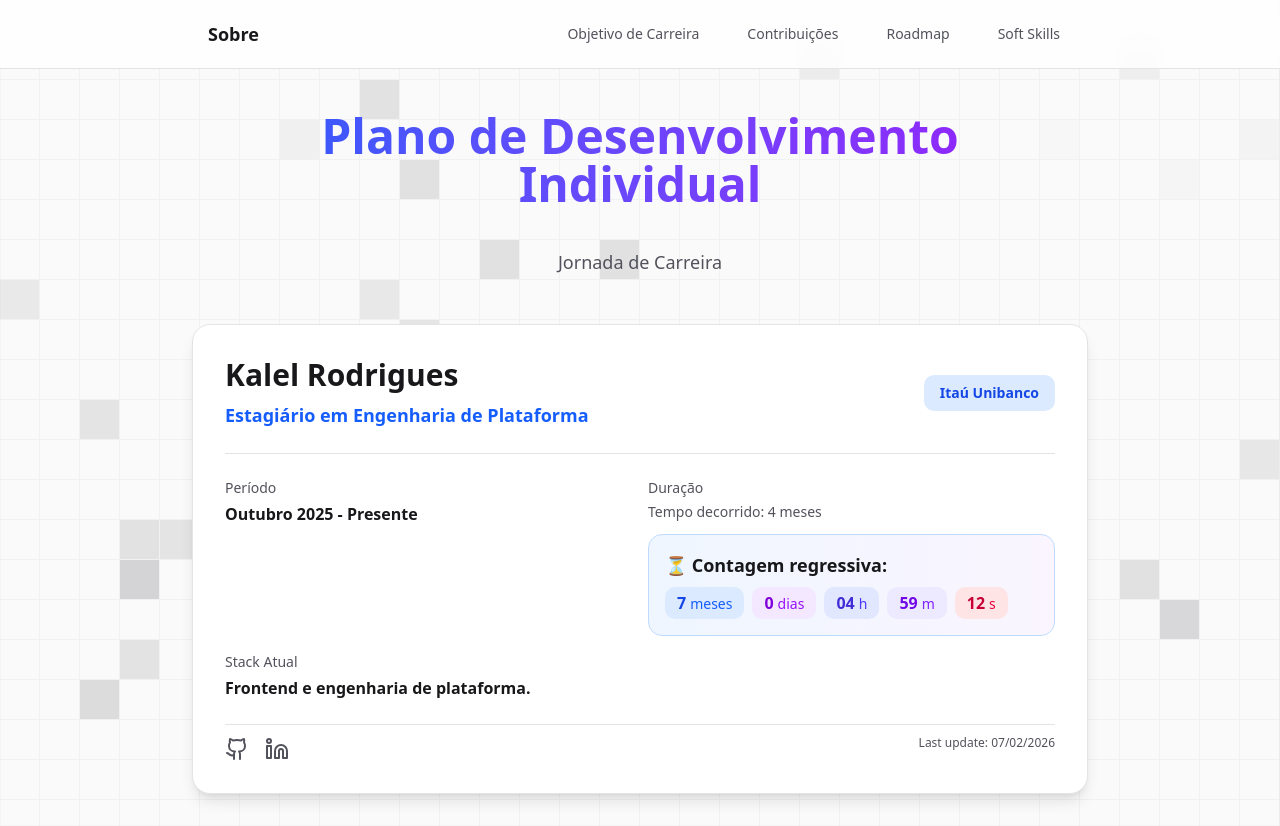
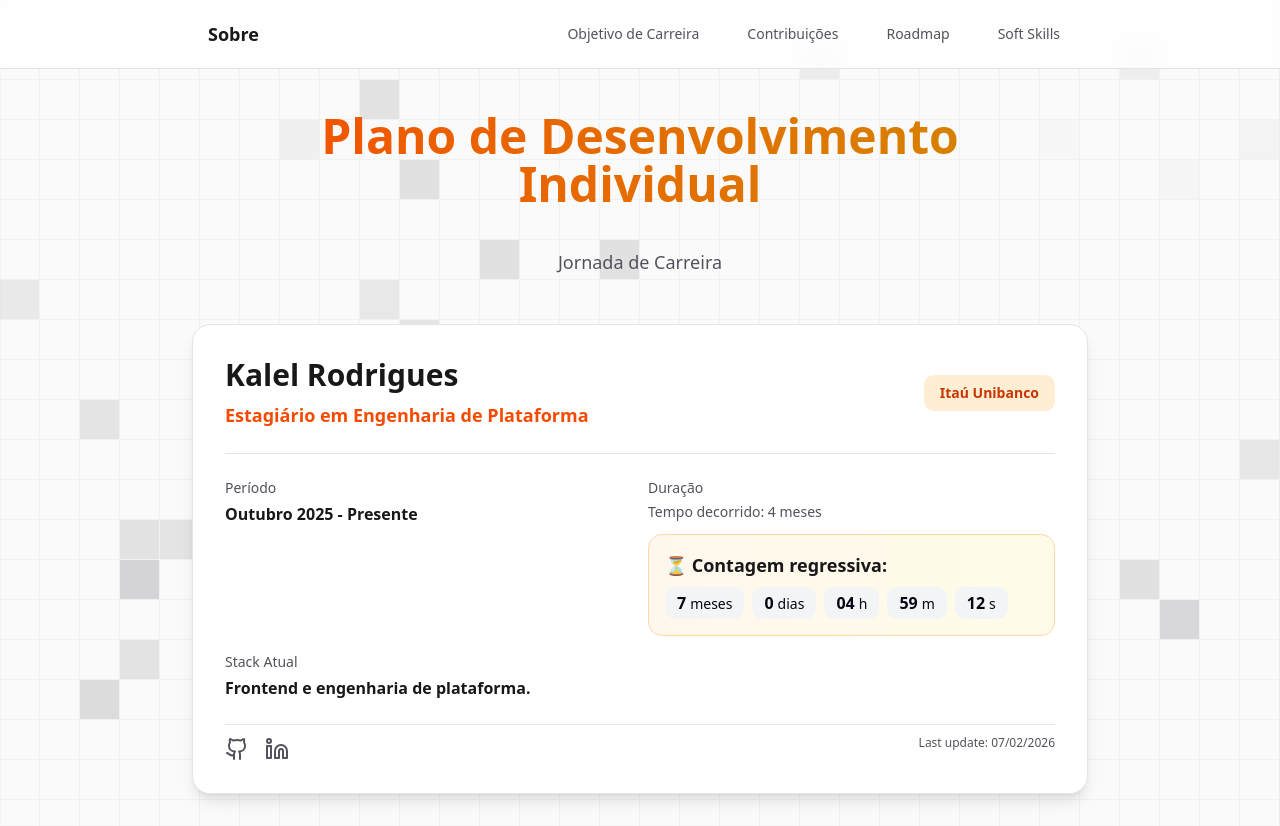
Before and after one commit to kalellz/kalel-pdi-itau, a Next.js app: page / in a window 1280 px wide. Built offline with nearby package versions, Linux system fonts and the light colour scheme.

Commit message:
fix: update app to orange

```diff
--- a/app/contribuicoes/page.tsx
+++ b/app/contribuicoes/page.tsx
@@ -98,7 +98,7 @@ export default function ContribuicoesPage() {
         <div className="flex items-center justify-center w-full">
           <div className="w-full max-w-4xl space-y-8 md:space-y-12 py-8 md:py-12">
           <div className="text-center">
-            <h1 className="px-4 md:p-8 text-3xl sm:text-4xl md:text-5xl font-bold bg-gradient-to-r from-blue-600 to-purple-600 bg-clip-text text-transparent mb-2 dark:from-blue-400 dark:to-purple-400">
+            <h1 className="px-4 md:p-8 text-3xl sm:text-4xl md:text-5xl font-bold bg-gradient-to-r from-orange-600 to-yellow-600 bg-clip-text text-transparent mb-2 dark:from-orange-400 dark:to-yellow-400">
               Principais Contribuições
             </h1>
             <p className="text-base sm:text-lg text-zinc-600 dark:text-zinc-400">Impacto gerado durante o estágio</p>
@@ -132,7 +132,7 @@ export default function ContribuicoesPage() {
                     {contribution.technologies.map((tech, idx) => (
                       <span
                         key={idx}
-                        className="px-2 py-1 bg-purple-100 dark:bg-purple-900/30 text-purple-700 dark:text-purple-300 rounded text-xs font-medium"
+                        className="px-2 py-1 bg-orange-100 dark:bg-orange-900/30 text-red-700 dark:text-red-300 rounded text-xs font-medium"
                       >
                         {tech}
                       </span>
@@ -149,7 +149,7 @@ export default function ContribuicoesPage() {
                   <ul className="space-y-1">
                     {contribution.impacts.map((impact, idx) => (
                       <li key={idx} className="flex gap-2 text-xs text-zinc-600 dark:text-zinc-400">
-                        <span className="text-blue-600 dark:text-blue-400 mt-0.5 flex-shrink-0">•</span>
+                        <span className="text-orange-600 dark:text-orange-400 mt-0.5 flex-shrink-0">•</span>
                         <span>{impact}</span>
                       </li>
                     ))}
--- a/app/page.tsx
+++ b/app/page.tsx
@@ -13,7 +13,7 @@ export default function Home() {
         <div className="w-full max-w-4xl">
           {/* Header Section */}
           <div className="text-center mb-8 md:mb-12">
-            <h1 className="px-4 md:p-8 text-3xl sm:text-4xl md:text-5xl font-bold bg-gradient-to-r from-blue-600 to-purple-600 bg-clip-text text-transparent mb-2 dark:from-blue-400 dark:to-purple-400">
+            <h1 className="px-4 md:p-8 text-3xl sm:text-4xl md:text-5xl font-bold bg-gradient-to-r from-orange-600 to-yellow-600 bg-clip-text text-transparent mb-2 dark:from-orange-400 dark:to-yellow-400">
               Plano de Desenvolvimento Individual
             </h1>
             <p className="text-base sm:text-lg text-zinc-600 dark:text-zinc-400">
@@ -28,12 +28,12 @@ export default function Home() {
                 <h2 className="text-xl sm:text-2xl md:text-3xl font-bold text-zinc-900 dark:text-white mb-2">
                   Kalel Rodrigues
                 </h2>
-                <p className="text-base sm:text-lg text-blue-600 dark:text-blue-400 font-semibold">
+                <p className="text-base sm:text-lg text-orange-600 dark:text-orange-400 font-semibold">
                   Estagiário em Engenharia de Plataforma
                 </p>
               </div>
-              <div className="px-4 py-2 bg-blue-100 dark:bg-blue-900/30 rounded-lg">
-                <p className="text-blue-700 dark:text-blue-300 font-semibold text-sm">
+              <div className="px-4 py-2 bg-orange-100 dark:bg-orange-900/30 rounded-lg">
+                <p className="text-orange-700 dark:text-orange-300 font-semibold text-sm">
                   Itaú Unibanco
                 </p>
               </div>
--- a/app/soft-skills/page.tsx
+++ b/app/soft-skills/page.tsx
@@ -64,7 +64,7 @@ export default function SoftSkillsPage() {
         <div className="flex items-center justify-center w-full">
           <div className="w-full max-w-4xl space-y-6 md:space-y-8 py-8 md:py-12">
             <div className="text-center">
-              <h1 className="px-4 md:p-8 text-3xl sm:text-4xl md:text-5xl font-bold bg-gradient-to-r from-blue-600 to-purple-600 bg-clip-text text-transparent mb-2 dark:from-blue-400 dark:to-purple-400">
+              <h1 className="px-4 md:p-8 text-3xl sm:text-4xl md:text-5xl font-bold bg-gradient-to-r from-orange-600 to-yellow-600 bg-clip-text text-transparent mb-2 dark:from-orange-400 dark:to-yellow-400">
                 Soft Skills
               </h1>
               <p className="text-base sm:text-lg text-zinc-600 dark:text-zinc-400">
@@ -104,7 +104,7 @@ export default function SoftSkillsPage() {
 
               <div className="bg-white dark:bg-zinc-900 rounded-2xl border border-zinc-200 dark:border-zinc-800 p-5 md:p-6 shadow-lg">
                 <div className="flex items-center gap-2 mb-5">
-                  <span className="w-2.5 h-2.5 rounded-full bg-blue-500 inline-block"></span>
+                  <span className="w-2.5 h-2.5 rounded-full bg-orange-500 inline-block"></span>
                   <h2 className="text-base md:text-lg font-bold text-zinc-900 dark:text-white">
                     Em desenvolvimento
                   </h2>
--- a/components/ui/internship-timer.tsx
+++ b/components/ui/internship-timer.tsx
@@ -84,49 +84,49 @@ export function InternshipTimer() {
       <p className="text-zinc-600 dark:text-zinc-400 text-sm mb-3">
         Tempo decorrido: {timeRemaining.elapsedMonths} {timeRemaining.elapsedMonths === 1 ? "mês" : "meses"}
       </p>
-      <div className="bg-gradient-to-r from-blue-50 to-purple-50 dark:from-blue-900/20 dark:to-purple-900/20 rounded-xl p-4 border border-blue-200 dark:border-blue-800">
+      <div className="bg-gradient-to-r from-orange-50 to-yellow-50 dark:from-orange-900/20 dark:to-yellow-900/20 rounded-xl p-4 border border-orange-200 dark:border-orange-800">
         <div className="flex flex-wrap gap-2 items-center justify-center md:justify-start">
           <span className="text-zinc-900 dark:text-white font-bold text-lg">
             ⏳ Contagem regressiva:
           </span>
           <div className="flex flex-wrap gap-2">
-            <div className="px-3 py-1 bg-blue-100 dark:bg-blue-900/40 rounded-lg">
-              <span className="text-blue-700 dark:text-blue-300 font-bold">
+            <div className="px-3 py-1 bg-gray-100 dark:bg-gray-900/40 rounded-lg">
+              <span className="text-black-700 dark:text-black-300 font-bold">
                 {timeRemaining.months}
               </span>
-              <span className="text-blue-600 dark:text-blue-400 text-sm ml-1">
+              <span className="text-black-600 dark:text-black-400 text-sm ml-1">
                 {timeRemaining.months === 1 ? "mês" : "meses"}
               </span>
             </div>
-            <div className="px-3 py-1 bg-purple-100 dark:bg-purple-900/40 rounded-lg">
-              <span className="text-purple-700 dark:text-purple-300 font-bold">
+            <div className="px-3 py-1 bg-gray-100 dark:bg-gray-900/40 rounded-lg">
+              <span className="text-black-700 dark:text-black-300 font-bold">
                 {timeRemaining.days}
               </span>
-              <span className="text-purple-600 dark:text-purple-400 text-sm ml-1">
+              <span className="text-black-600 dark:text-black-400 text-sm ml-1">
                 {timeRemaining.days === 1 ? "dia" : "dias"}
               </span>
             </div>
-            <div className="px-3 py-1 bg-indigo-100 dark:bg-indigo-900/40 rounded-lg">
-              <span className="text-indigo-700 dark:text-indigo-300 font-bold">
+            <div className="px-3 py-1 bg-gray-100 dark:bg-gray-900/40 rounded-lg">
+              <span className="text-black-700 dark:text-black-300 font-bold">
                 {timeRemaining.hours.toString().padStart(2, "0")}
               </span>
-              <span className="text-indigo-600 dark:text-indigo-400 text-sm ml-1">
+              <span className="text-black-600 dark:text-black-400 text-sm ml-1">
                 h
               </span>
             </div>
-            <div className="px-3 py-1 bg-violet-100 dark:bg-violet-900/40 rounded-lg">
-              <span className="text-violet-700 dark:text-violet-300 font-bold">
+            <div className="px-3 py-1 bg-gray-100 dark:bg-gray-900/40 rounded-lg">
+              <span className="text-black-700 dark:text-black-300 font-bold">
                 {timeRemaining.minutes.toString().padStart(2, "0")}
               </span>
-              <span className="text-violet-600 dark:text-violet-400 text-sm ml-1">
+              <span className="text-black-600 dark:text-black-400 text-sm ml-1">
                 m
               </span>
             </div>
-            <div className="px-3 py-1 bg-rose-100 dark:bg-rose-900/40 rounded-lg">
-              <span className="text-rose-700 dark:text-rose-300 font-bold">
+            <div className="px-3 py-1 bg-gray-100 dark:bg-gray-900/40 rounded-lg">
+              <span className="text-black-700 dark:text-black-300 font-bold">
                 {timeRemaining.seconds.toString().padStart(2, "0")}
               </span>
-              <span className="text-rose-600 dark:text-rose-400 text-sm ml-1">
+              <span className="text-black-600 dark:text-black-400 text-sm ml-1">
                 s
               </span>
             </div>
```
Also changed, not shown: app/objetivo-carreira/page.tsx (+6 -6 lines), app/roadmap/page.tsx (+8 -8 lines), components/ui/navbar.tsx (+6 -6 lines).
